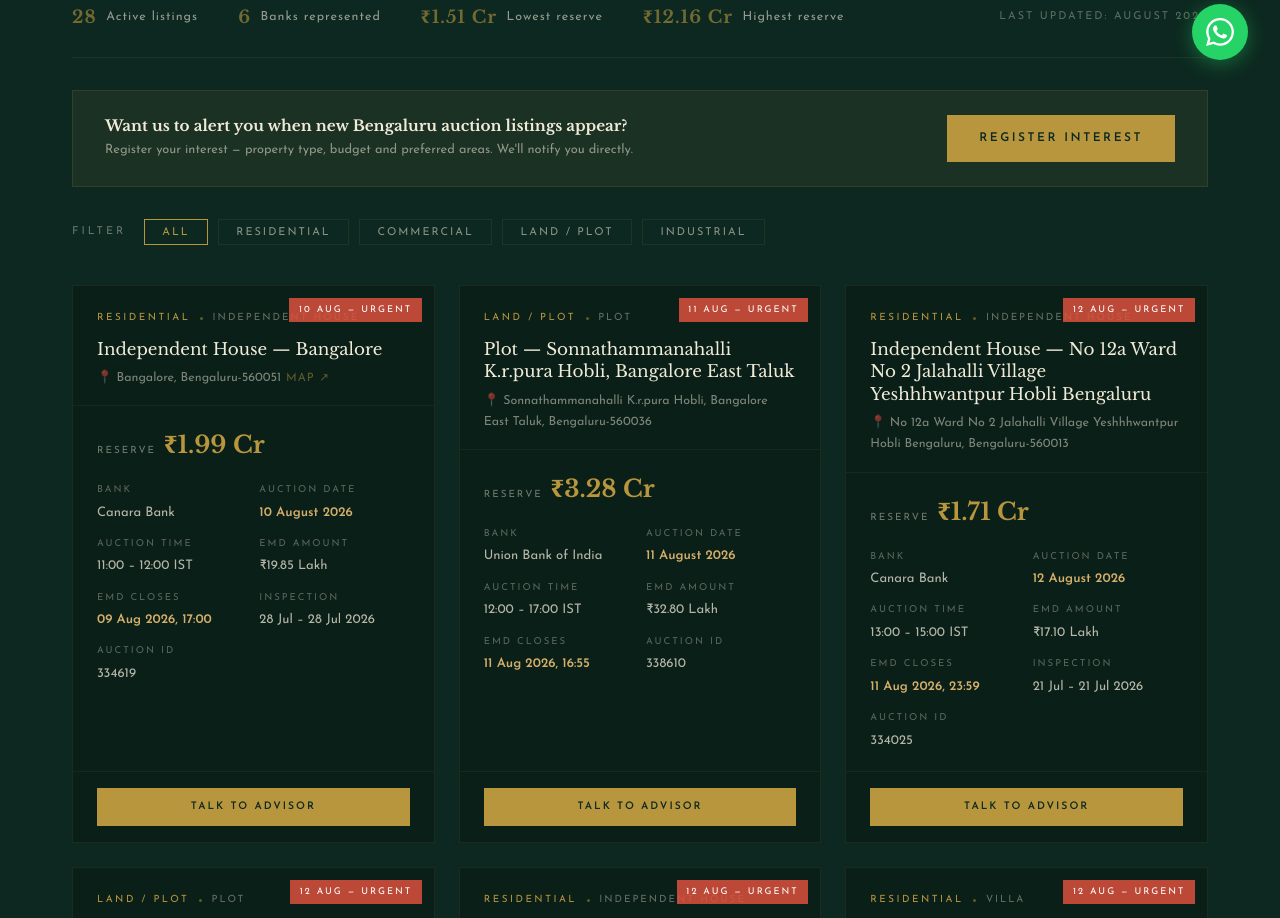
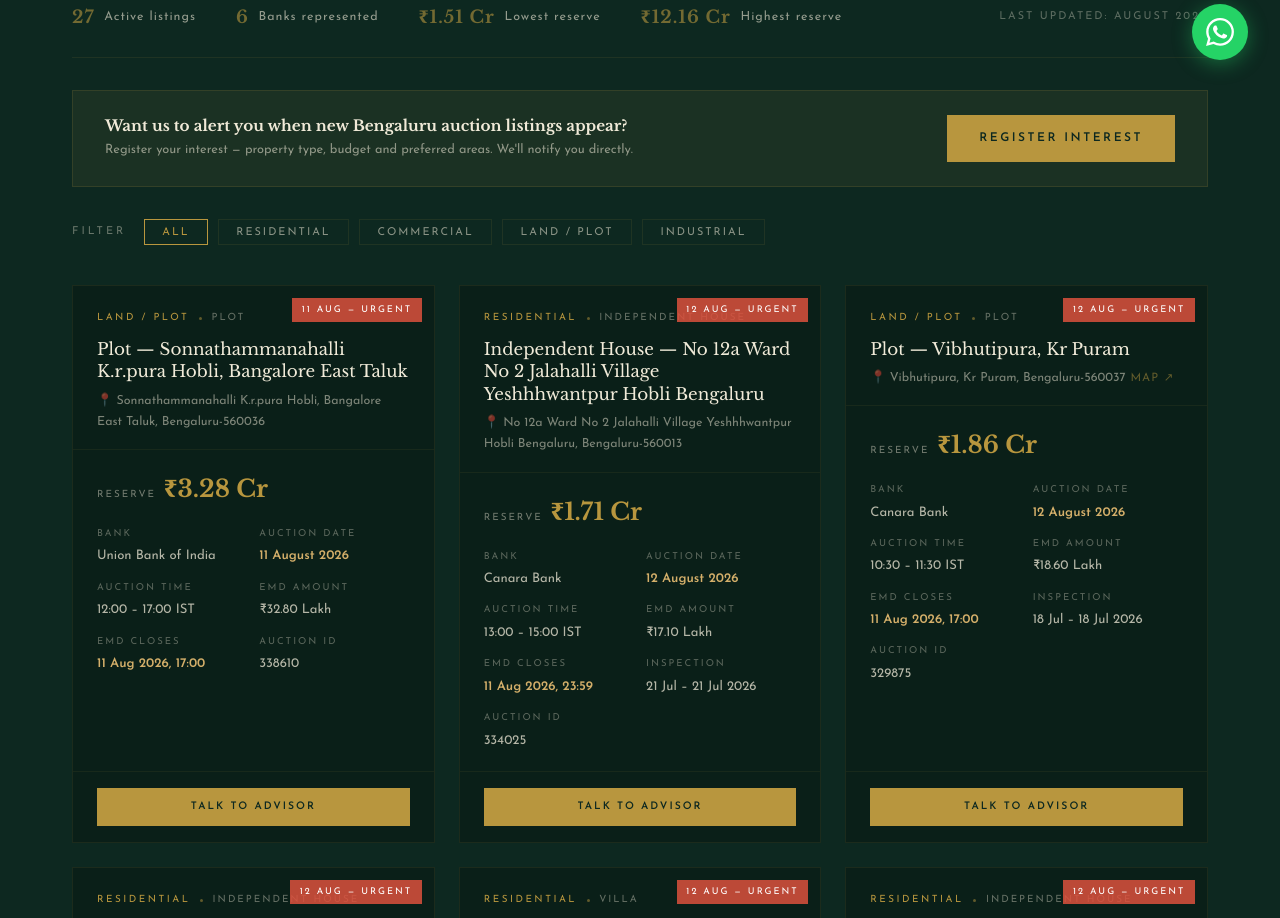
Before and after one commit to vssri909-dev/vittabridge, a plain HTML site: page auctions.html in a window 1280 px wide. Shown: the part 708-1626 px from the top of the page. Drawn offline with nearby package versions, Linux system fonts and the light colour scheme.

Commit message:
Update auction listings - automated daily refresh

```diff
--- a/auctions.html
+++ b/auctions.html
@@ -503,7 +503,7 @@
 
       <!-- Stats bar -->
       <div class="auction-stats">
-        <div class="auction-stat"><strong>28</strong> Active listings</div>
+        <div class="auction-stat"><strong>27</strong> Active listings</div>
         <div class="auction-stat"><strong>6</strong> Banks represented</div>
         <div class="auction-stat"><strong>₹1.51 Cr</strong> Lowest reserve</div>
         <div class="auction-stat"><strong>₹12.16 Cr</strong> Highest reserve</div>
@@ -533,58 +533,6 @@
       <div class="listings-grid" id="listingsGrid">
 
         <!-- AUCTION-CARDS-START (auto-generated by scripts/refresh-auctions.js — do not hand-edit between these markers) -->
-        <div class="listing-card" data-category="residential">
-          <span class="card-badge badge-urgent">10 Aug — Urgent</span>
-          <div class="card-header">
-            <div class="card-type-row">
-              <span class="card-type">Residential</span>
-              <span class="card-type-dot"></span>
-              <span class="card-subtype">Independent House</span>
-            </div>
-            <div class="card-title">Independent House — Bangalore</div>
-            <div class="card-location">📍 Bangalore, Bengaluru-560051 <a href="https://www.google.com/maps?q=12.5924,77.36109" target="_blank" rel="noopener" style="color:var(--gold); font-size:0.72rem; letter-spacing:1px;">MAP ↗</a></div>
-          </div>
-          <div class="card-body">
-            <div class="card-price-row">
-              <span class="card-price-label">Reserve</span>
-              <span class="card-price">₹1.99 Cr</span>
-            </div>
-            <div class="card-details">
-              <div class="card-detail-item">
-                <span class="card-detail-label">Bank</span>
-                <span class="card-detail-value">Canara Bank</span>
-              </div>
-              <div class="card-detail-item">
-                <span class="card-detail-label">Auction Date</span>
-                <span class="card-detail-value highlight">10 August 2026</span>
-              </div>
-              <div class="card-detail-item">
-                <span class="card-detail-label">Auction Time</span>
-                <span class="card-detail-value">11:00 – 12:00 IST</span>
-              </div>
-              <div class="card-detail-item">
-                <span class="card-detail-label">EMD Amount</span>
-                <span class="card-detail-value">₹19.85 Lakh</span>
-              </div>
-              <div class="card-detail-item">
-                <span class="card-detail-label">EMD Closes</span>
-                <span class="card-detail-value highlight">09 Aug 2026, 17:00</span>
-              </div>
-              <div class="card-detail-item">
-                <span class="card-detail-label">Inspection</span>
-                <span class="card-detail-value">28 Jul – 28 Jul 2026</span>
-              </div>
-              <div class="card-detail-item">
-                <span class="card-detail-label">Auction ID</span>
-                <span class="card-detail-value">334619</span>
-              </div>
-            </div>
-          </div>
-          <div class="card-footer">
-            <a href="contact.html" class="card-cta-primary">Talk to Advisor</a>
-          </div>
-        </div>
-
         <div class="listing-card" data-category="land">
           <span class="card-badge badge-urgent">11 Aug — Urgent</span>
           <div class="card-header">
@@ -620,7 +568,7 @@
               </div>
               <div class="card-detail-item">
                 <span class="card-detail-label">EMD Closes</span>
-                <span class="card-detail-value highlight">11 Aug 2026, 16:55</span>
+                <span class="card-detail-value highlight">11 Aug 2026, 17:00</span>
               </div>
               <div class="card-detail-item">
                 <span class="card-detail-label">Auction ID</span>
```
